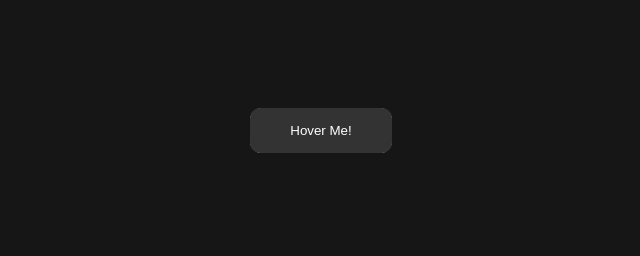
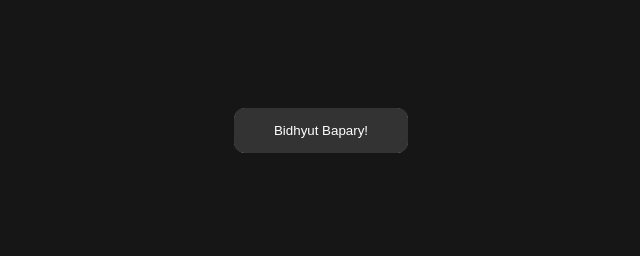
Before and after one commit to bidhyut-bapary/Button-Animation, a plain HTML site: page index.html in a window 1280 px wide. Shown: the whole page, without its empty margins (319-959 px from the left). Drawn offline with Linux system fonts and the light colour scheme.

Commit message:
Update index.html

```diff
--- a/index.html
+++ b/index.html
@@ -7,6 +7,7 @@
     <link rel="stylesheet" href="style.css">
 </head>
 <body>
-    <button class="btn">Hover Me!</button>
+    <button class="btn">Bidhyut Bapary!</button>
 </body>
+
 </html>
```
